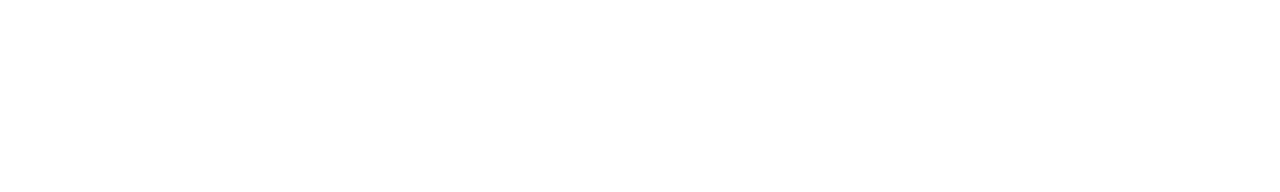
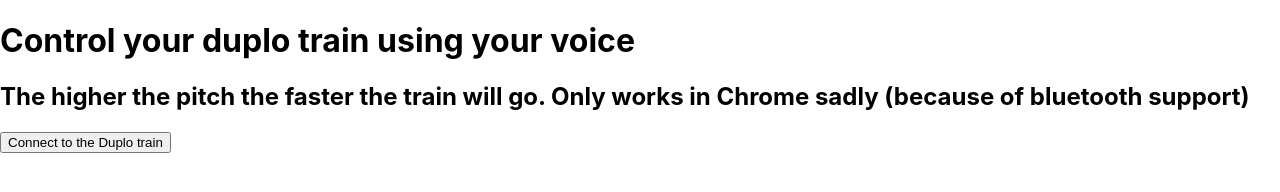
Before and after one commit to benna100/duplo-train-voice-control, a website: page index.html in a window 1280 px wide. Drawn offline with nearby package versions, Linux system fonts and the light colour scheme.

Commit message:
Updated html

```diff
--- a/index.html
+++ b/index.html
@@ -2,7 +2,7 @@
 <!DOCTYPE html>
 <html>
   <head>
-    <title>Control your Duplo train with your voice!</title>
+    <title>Control your duplo train with your voice</title>
     <style>
       body {
         margin: 0;
@@ -57,8 +57,13 @@
     </style>
   </head>
   <body>
+    <h1>Control your duplo train using your voice</h1>
+    <h2>
+      The higher the pitch the faster the train will go.
+      <strong>Only works in Chrome sadly (because of bluetooth support)</strong>
+    </h2>
+    <button id="connect">Connect to the Duplo train</button>
     <script src="https://cdnjs.cloudflare.com/ajax/libs/d3/4.2.2/d3.min.js"></script>
-    <script src="/socket.io/socket.io.js"></script>
 
     <script src="index.js" type="module"></script>
   </body>
```
